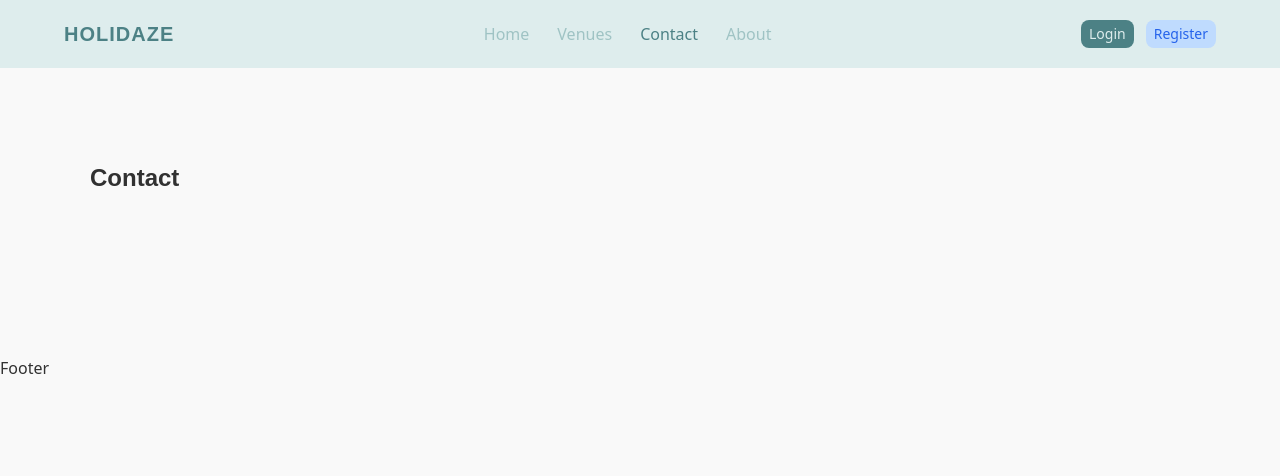
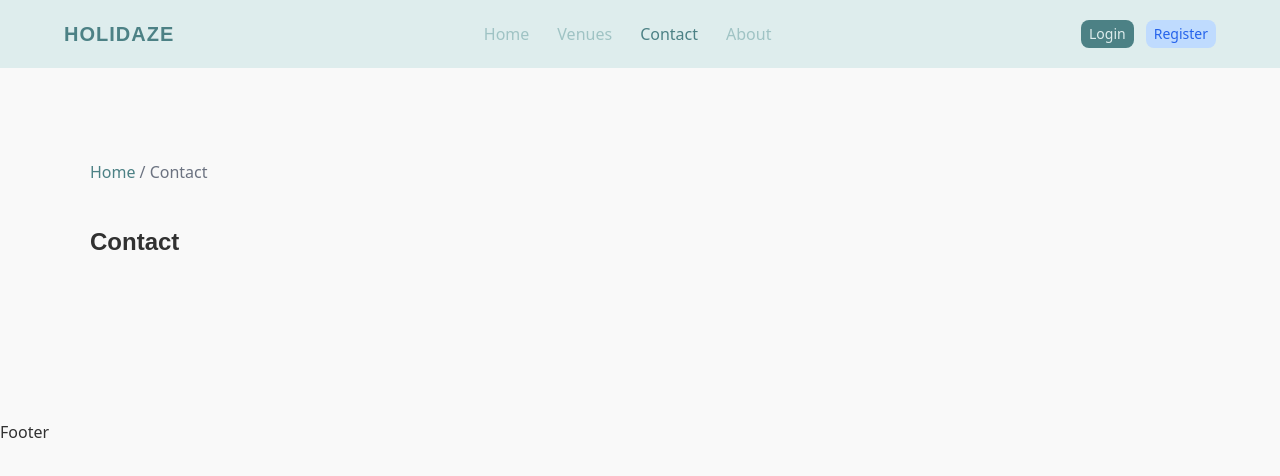
Before and after one commit to May-Tove/holidaze, a React (Vite) app: page /contact in a window 1280 px wide. Shown: the top 476 px of the page. Built offline with nearby package versions, Linux system fonts and the light colour scheme; a web font is replaced by a local one.

Commit message:
Creating Breadcrumbs component and added to pages

```diff
--- /dev/null
+++ b/src/components/Breadcrumbs/index.jsx
@@ -0,0 +1,36 @@
+import React from 'react';
+import { Link } from 'react-router-dom';
+import PropTypes from 'prop-types';
+
+const Breadcrumbs = ({ page, venueName }) => {
+  return (
+    <nav className="mb-10">
+      <ul className="flex gap-1">
+        <li className="text-primaryDark hover:underline">
+          <Link to="/">Home</Link>
+        </li>
+        {page === 'venue' ? (
+          <>
+            <li className="text-primaryDark hover:underline">
+              <Link to={'/venues'}>/ Venues</Link>
+            </li>
+            <li className="text-gray-500">
+              <span>{`/ ${venueName}`}</span>
+            </li>
+          </>
+        ) : (
+          <li className="text-gray-500">
+            <span>{`/ ${page}`}</span>
+          </li>
+        )}
+      </ul>
+    </nav>
+  );
+};
+
+Breadcrumbs.propTypes = {
+  page: PropTypes.string,
+  venueName: PropTypes.string,
+};
+
+export default Breadcrumbs;
--- a/src/pages/About/index.jsx
+++ b/src/pages/About/index.jsx
@@ -1,5 +1,6 @@
 import React from 'react';
 import { Helmet } from 'react-helmet-async';
+import Breadcrumbs from '../../components/Breadcrumbs';
 
 export const About = () => {
   return (
@@ -12,6 +13,7 @@ export const About = () => {
         />
       </Helmet>
       <main className="main-layout">
+        <Breadcrumbs page={'About'} />
         <h1>About</h1>
       </main>
     </>
--- a/src/pages/Contact/index.jsx
+++ b/src/pages/Contact/index.jsx
@@ -1,5 +1,6 @@
 import React from 'react';
 import { Helmet } from 'react-helmet-async';
+import Breadcrumbs from '../../components/Breadcrumbs';
 
 export const Contact = () => {
   return (
@@ -12,6 +13,7 @@ export const Contact = () => {
         />
       </Helmet>
       <main className="main-layout">
+        <Breadcrumbs page={'Contact'} />
         <h1>Contact</h1>
       </main>
     </>
--- a/src/pages/Profile/index.jsx
+++ b/src/pages/Profile/index.jsx
@@ -13,6 +13,7 @@ import UpdateAvatar from '../../components/Forms/UpdateAvatar';
 import { API_PROFILE_URL, handleErrorImage } from '../../shared';
 import { TbDiscountCheckFilled, TbPhotoEdit } from 'react-icons/tb';
 import ProfileLoader from '../../components/Loaders/ProfileLoader';
+import Breadcrumbs from '../../components/Breadcrumbs';
 
 export const Profile = () => {
   const { name } = useParams();
@@ -67,6 +68,7 @@ export const Profile = () => {
         />
       </Helmet>
       <main className="main-layout">
+        <Breadcrumbs page={name} />
         <div className="flex flex-col text-center items-center gap-3 m-auto mb-10">
           <div className="relative">
             <img
--- a/src/pages/Venue/index.jsx
+++ b/src/pages/Venue/index.jsx
@@ -5,6 +5,7 @@ import useAxiosFetch from '../../hooks/useAxiosFetch';
 import VenueDetailsLoader from '../../components/Loaders/VenueDetailsLoader';
 import VenueDetails from '../../components/Venue/VenueDetails';
 import { API_VENUE_URL } from '../../shared';
+import Breadcrumbs from '../../components/Breadcrumbs';
 
 export const Venue = () => {
   let { id } = useParams();
@@ -35,6 +36,7 @@ export const Venue = () => {
         />
       </Helmet>
       <main className="main-layout">
+        <Breadcrumbs page={'venue'} venueName={data.name} />
         <VenueDetails venue={data} />
       </main>
     </>
--- a/src/pages/Venues/index.jsx
+++ b/src/pages/Venues/index.jsx
@@ -1,6 +1,7 @@
 import React from 'react';
 import { Helmet } from 'react-helmet-async';
 import VenuesList from '../../components/Venues';
+import Breadcrumbs from '../../components/Breadcrumbs';
 
 export const Venues = () => {
   return (
@@ -13,6 +14,7 @@ export const Venues = () => {
         />
       </Helmet>
       <main className="main-layout">
+        <Breadcrumbs page={'Venues'} />
         <VenuesList />
       </main>
     </>
```
